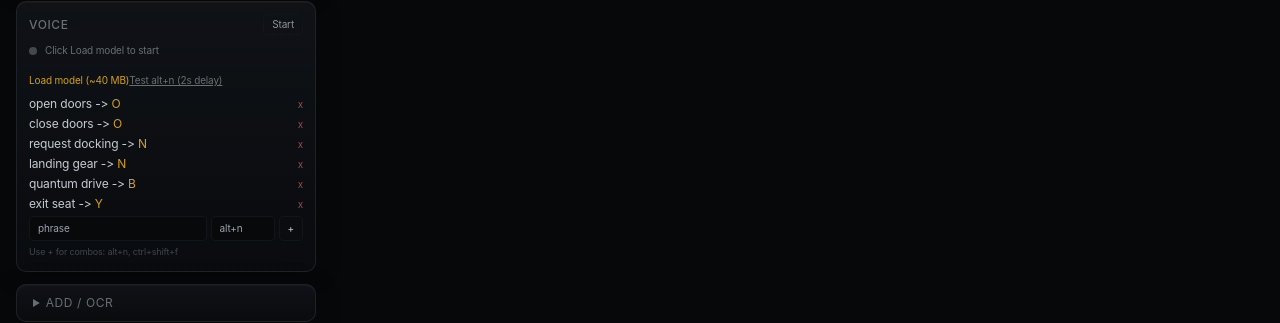
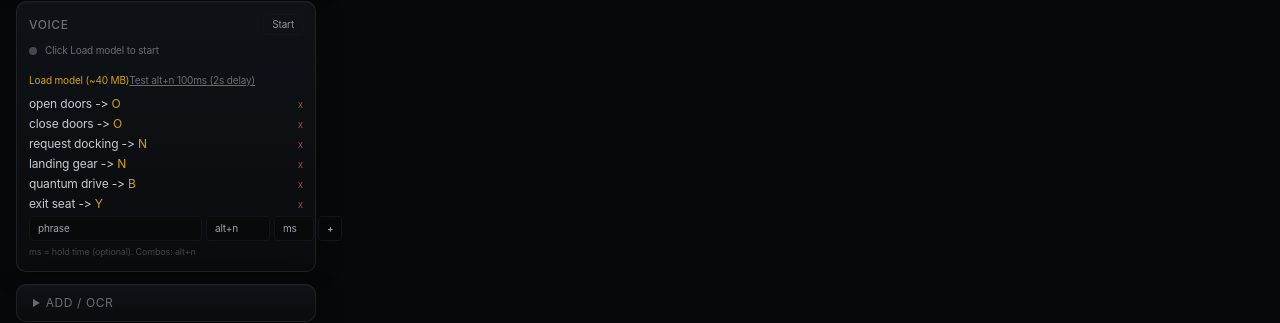
Before and after one commit to DrWhite1/sc-hauler-planner, a Next.js app: page / in a window 1280 px wide. Shown: the part 409-732 px from the top of the page. Built offline with nearby package versions, Linux system fonts and the light colour scheme.

Commit message:
Add duration field to voice command UI

```diff
--- a/components/VoicePanel.tsx
+++ b/components/VoicePanel.tsx
@@ -6,7 +6,7 @@ import { createModel } from "vosk-browser";
 
 declare global {
   interface Window {
-    electronAPI?: { sendKey: (key: string) => void };
+    electronAPI?: { sendKey: (payload: string | { key: string; duration?: number }) => void };
   }
 }
 
@@ -23,6 +23,7 @@ export function VoicePanel() {
   const [lastMatch, setLastMatch] = useState("");
   const [newPhrase, setNewPhrase] = useState("");
   const [newKey, setNewKey] = useState("");
+  const [newDuration, setNewDuration] = useState("");
   const recognizerRef = useRef<any>(null);
   const listeningRef = useRef(false);
 
@@ -52,7 +53,7 @@ export function VoicePanel() {
         if (match) {
           setLastMatch(match.phrase + " -> " + match.key.toUpperCase());
           setStatusMsg("Matched: " + match.phrase);
-          window.electronAPI?.sendKey(match.key);
+          window.electronAPI?.sendKey({ key: match.key, duration: match.duration });
         }
       });
       rec.on("partialresult", (msg: any) => {
@@ -92,16 +93,18 @@ export function VoicePanel() {
   const testKey = () => {
     setStatusMsg("Switch to game now - sending alt+n in 2s...");
     setTimeout(() => {
-      window.electronAPI?.sendKey("alt+n");
-      setStatusMsg("Sent alt+n");
+      window.electronAPI?.sendKey({ key: "alt+n", duration: 100 });
+      setStatusMsg("Sent alt+n (100ms)");
     }, 2000);
   };
 
   const add = () => {
     if (!newPhrase.trim() || !newKey.trim()) return;
-    addVoiceCommand(newPhrase.trim().toLowerCase(), newKey.trim().toLowerCase());
+    const dur = parseInt(newDuration, 10);
+    addVoiceCommand(newPhrase.trim().toLowerCase(), newKey.trim().toLowerCase(), dur > 0 ? dur : undefined);
     setNewPhrase("");
     setNewKey("");
+    setNewDuration("");
   };
 
   const statusColor =
@@ -153,7 +156,7 @@ export function VoicePanel() {
       )}
 
       <button onClick={testKey} className="text-[10px] mb-2 text-accent/50 hover:text-accent underline">
-        Test alt+n (2s delay)
+        Test alt+n 100ms (2s delay)
       </button>
 
       <ul className="space-y-1 text-xs mb-2 max-h-28 overflow-auto">
@@ -161,6 +164,7 @@ export function VoicePanel() {
           <li key={c.id} className="flex justify-between items-center">
             <span>
               {c.phrase} {"->"} <span className="text-gold">{c.key.toUpperCase()}</span>
+              {c.duration ? <span className="text-accent/40"> ({c.duration}ms)</span> : null}
             </span>
             <button onClick={() => removeVoiceCommand(c.id)} className="text-red-400/60 text-[10px]">x</button>
           </li>
@@ -180,9 +184,15 @@ export function VoicePanel() {
           placeholder="alt+n"
           className="w-16 rounded bg-ink border border-elevated px-2 py-1 text-[10px]"
         />
+        <input
+          value={newDuration}
+          onChange={(e) => setNewDuration(e.target.value)}
+          placeholder="ms"
+          className="w-10 rounded bg-ink border border-elevated px-2 py-1 text-[10px]"
+        />
         <button onClick={add} className="text-[10px] px-2 border border-elevated rounded">+</button>
       </div>
-      <p className="text-[9px] text-accent/30 mt-1">Use + for combos: alt+n, ctrl+shift+f</p>
+      <p className="text-[9px] text-accent/30 mt-1">ms = hold time (optional). Combos: alt+n</p>
     </div>
   );
 }
```
